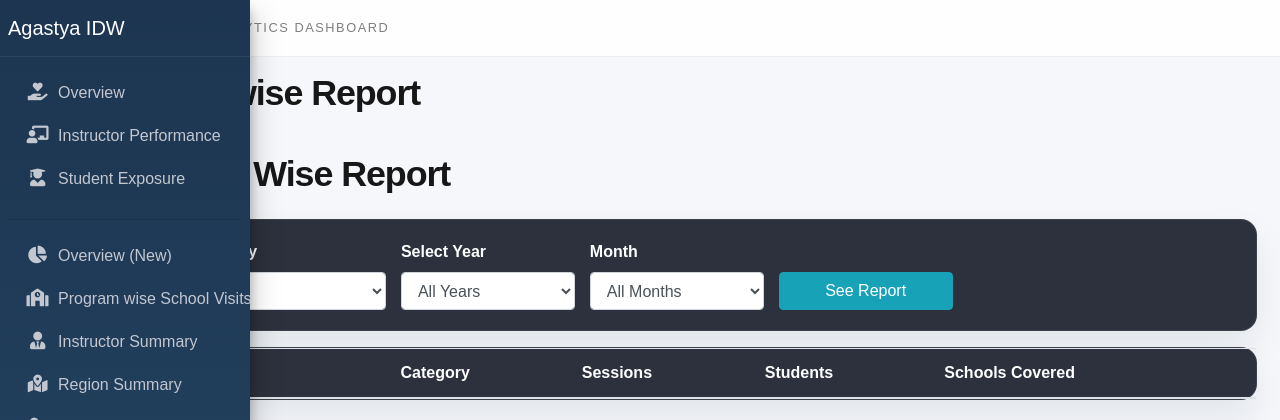
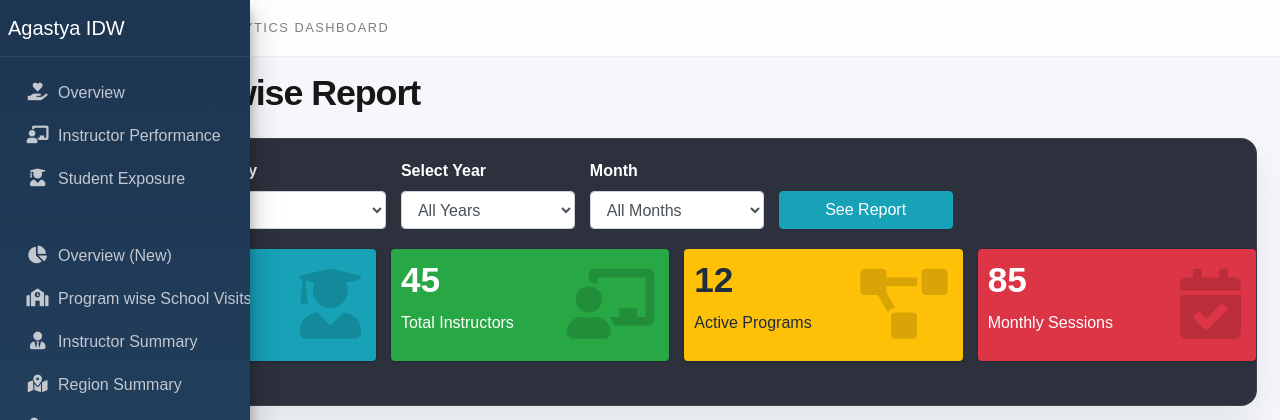
Before and after one commit to Shashwath-K/idw_preview, a FastAPI app: page /programwise-report in a window 1280 px wide. Shown: the top 420 px of the page. Run offline with FastAPI, Linux system fonts and the light colour scheme; data that the repository does not hold is empty; some libraries are stand-ins or nearby versions.

Commit message:
Template fixed: Fixed template header

```diff
--- a/frontend/templates/placeholder.html
+++ b/frontend/templates/placeholder.html
@@ -4,7 +4,7 @@
 <div class="row mt-5">
     <div class="col-12 text-center text-muted py-5" style="border: 1px dashed #ccc; background: #fafafa;">
         <i class="fas fa-tools fa-4x mb-4"></i>
-        <h2>{{ page_title }} - Coming Soon</h2>
+        <h2>Coming Soon</h2>
         <p>We are currently working on this report. It will be available shortly.</p>
         <a href="/" class="btn btn-outline-primary mt-3">Back to Home</a>
     </div>
--- a/frontend/templates/programwise_report.html
+++ b/frontend/templates/programwise_report.html
@@ -1,15 +1,6 @@
 {% extends "base.html" %}
 
 {% block content %}
-<div class="content-header">
-    <div class="container-fluid">
-        <div class="row mb-2">
-            <div class="col-sm-6">
-                <h1 class="m-0">Program Wise Report</h1>
-            </div>
-        </div>
-    </div>
-</div>
 
 <section class="content">
     <div class="container-fluid">
@@ -46,6 +37,9 @@
                     </div>
                 </div>
             </div>
+
+            <!-- KPI Cards -->
+            {% include "partials/kpi_cards.html" %}
         </div>
 
         <!-- Table -->
```
Also changed, not shown: frontend/templates/index.html (+0 -9 lines), frontend/templates/instructor.html (+1 -9 lines).
